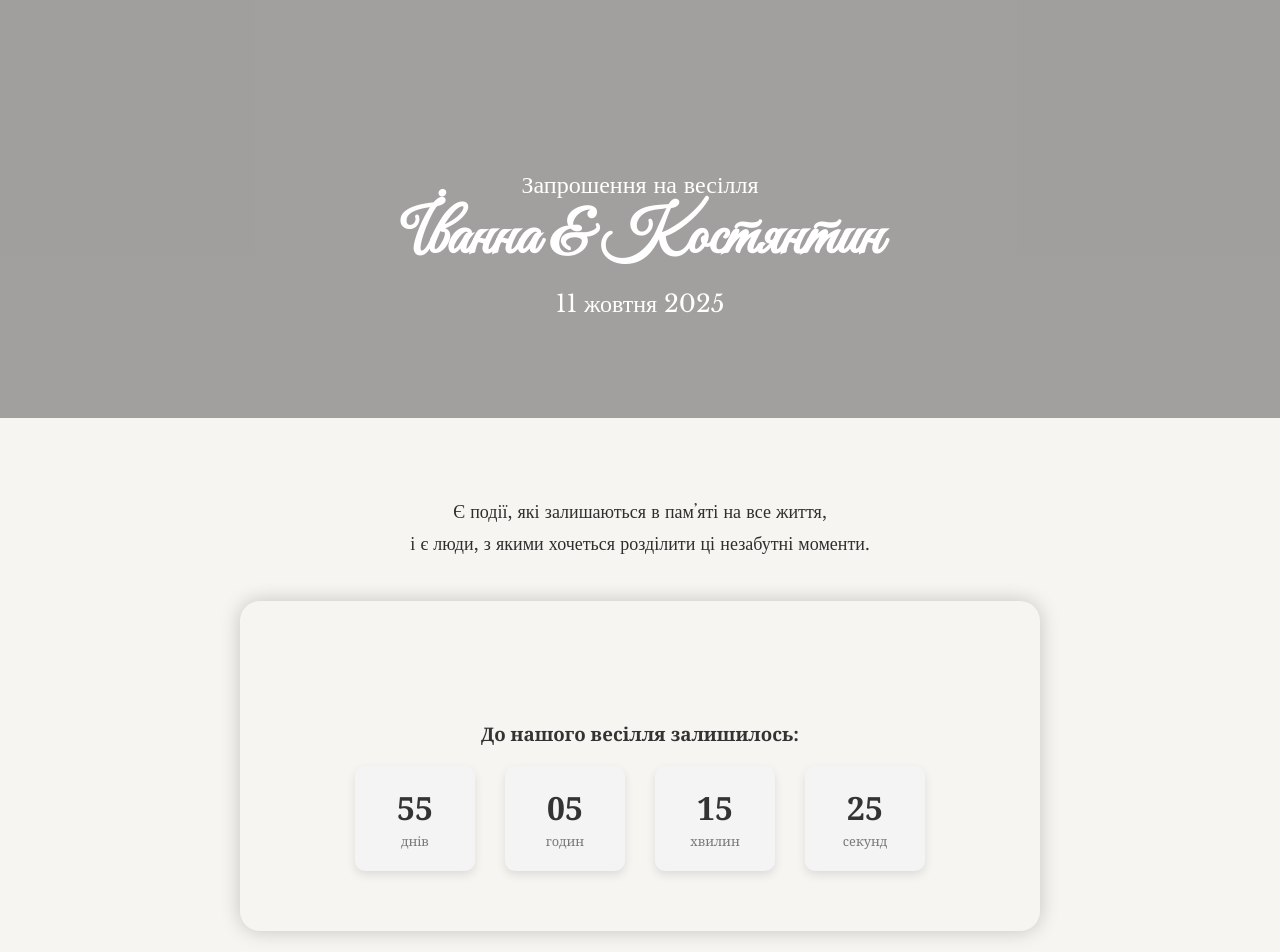
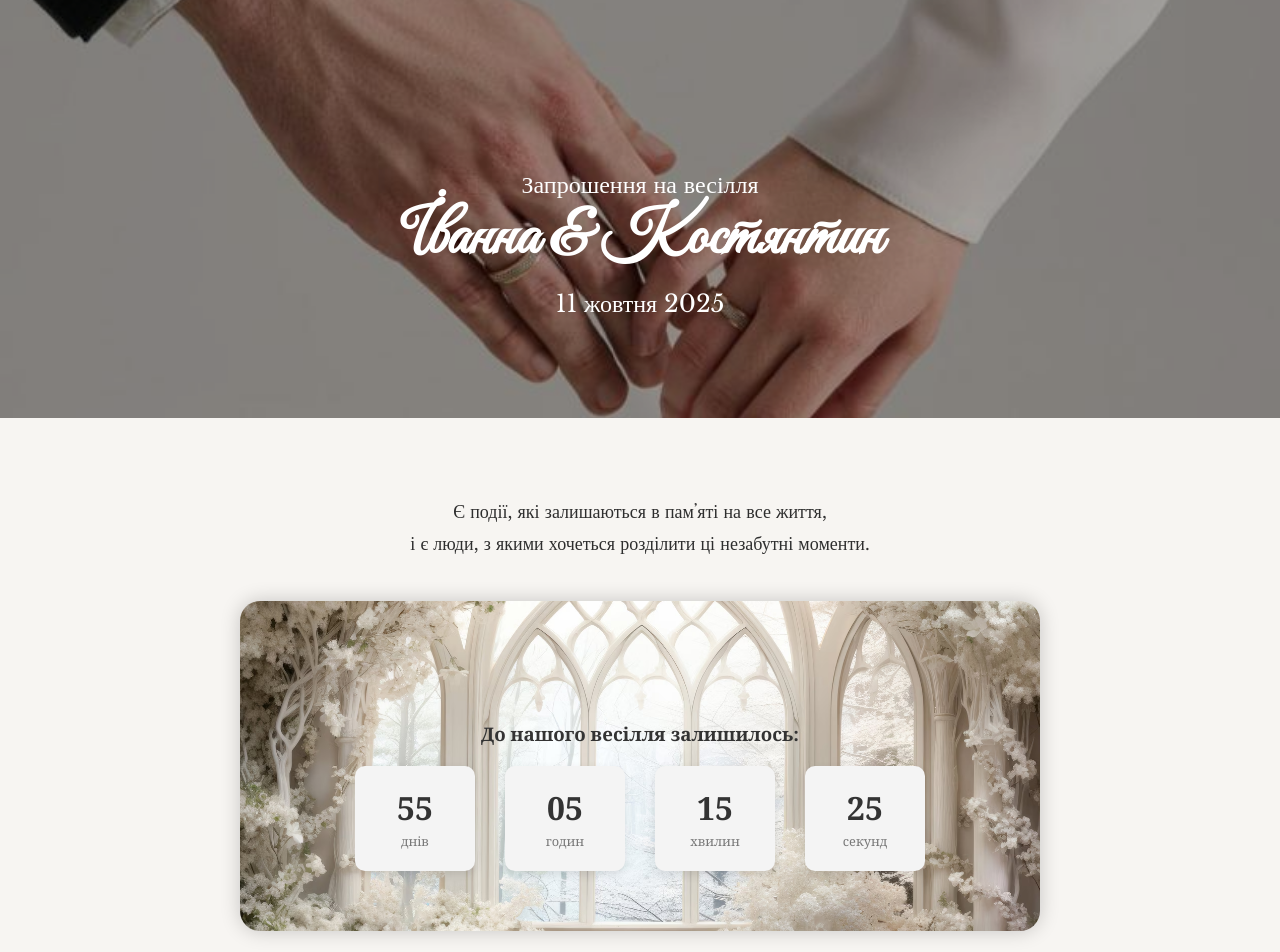
Before and after one commit to KOSTII177/kostia-ivanka, a plain HTML site: page index.html in a window 1280 px wide. Shown: the top 952 px of the page. Drawn offline with nearby package versions, Linux system fonts and the light colour scheme.

Commit message:
Update index.html

```diff
--- a/index.html
+++ b/index.html
@@ -18,7 +18,7 @@
     }
 
     header {
-      background: url(ring.jpg') no-repeat center center;
+      background: url(ring.jpg) no-repeat center center;
       background-size: cover;
       text-align: center;
       padding: 160px 20px 100px;
@@ -167,7 +167,7 @@
 /* Відлік до весілля */
 
 .countdown-section {
-  background-image: url(arka.avif'); /* заміни на свій шлях */
+  background-image: url(arka.avif); /* заміни на свій шлях */
   background-size: cover;
   background-position: center;
   padding: 60px 20px;
```
